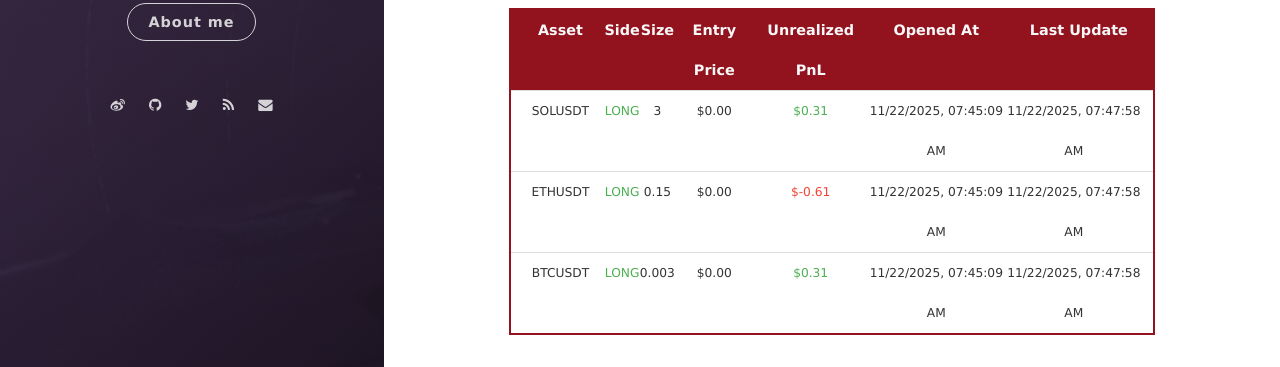
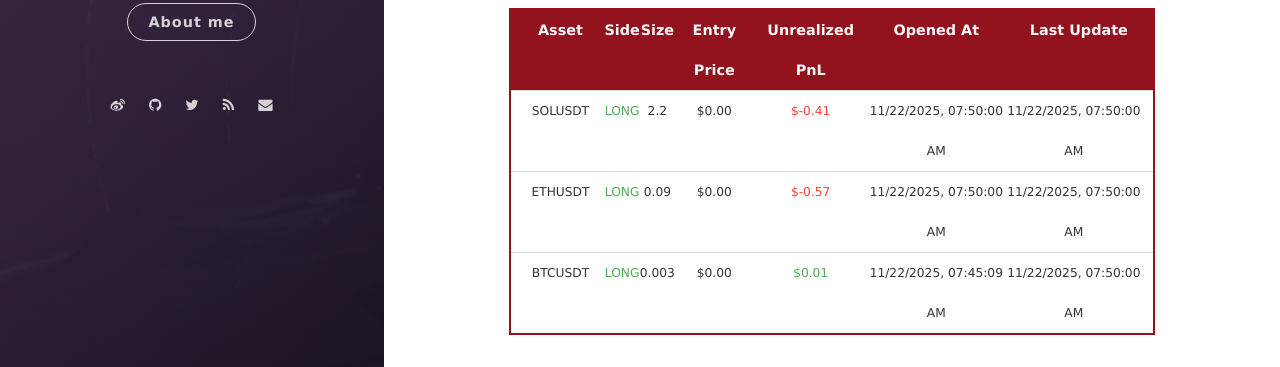
Before and after one commit to leeyegy/leeyegy.github.io, a Jekyll site: the page built from live-trading.html, in a window 1280 px wide and 1081 px high. Shown: the part 646-1013 px from the top of the window. Built offline with Jekyll 4.4.1, drawn with Linux system fonts in a browser that asks for light colours; nearby versions of some CDN libraries.

Commit message:
AccountMonitor: refresh positions 2025-11-22T15:50:00+08:00

```diff
--- a/assets/data/binance/positions.json
+++ b/assets/data/binance/positions.json
@@ -2,28 +2,28 @@
   {
     "symbol": "SOLUSDT",
     "side": "LONG",
-    "size": 3.0,
+    "size": 2.2,
     "entryPrice": 0.0,
-    "unrealizedPnl": 0.31398723,
-    "openedAt": "2025-11-22T15:45:09+08:00",
-    "reportedAt": "2025-11-22T15:47:58+08:00"
+    "unrealizedPnl": -0.40784409,
+    "openedAt": "2025-11-22T15:50:00+08:00",
+    "reportedAt": "2025-11-22T15:50:00+08:00"
   },
   {
     "symbol": "ETHUSDT",
     "side": "LONG",
-    "size": 0.15,
+    "size": 0.09,
     "entryPrice": 0.0,
-    "unrealizedPnl": -0.61414805,
-    "openedAt": "2025-11-22T15:45:09+08:00",
-    "reportedAt": "2025-11-22T15:47:58+08:00"
+    "unrealizedPnl": -0.5710286,
+    "openedAt": "2025-11-22T15:50:00+08:00",
+    "reportedAt": "2025-11-22T15:50:00+08:00"
   },
   {
     "symbol": "BTCUSDT",
     "side": "LONG",
     "size": 0.003,
     "entryPrice": 0.0,
-    "unrealizedPnl": 0.3114,
+    "unrealizedPnl": 0.0123,
     "openedAt": "2025-11-22T15:45:09+08:00",
-    "reportedAt": "2025-11-22T15:47:58+08:00"
+    "reportedAt": "2025-11-22T15:50:00+08:00"
   }
 ]
```
